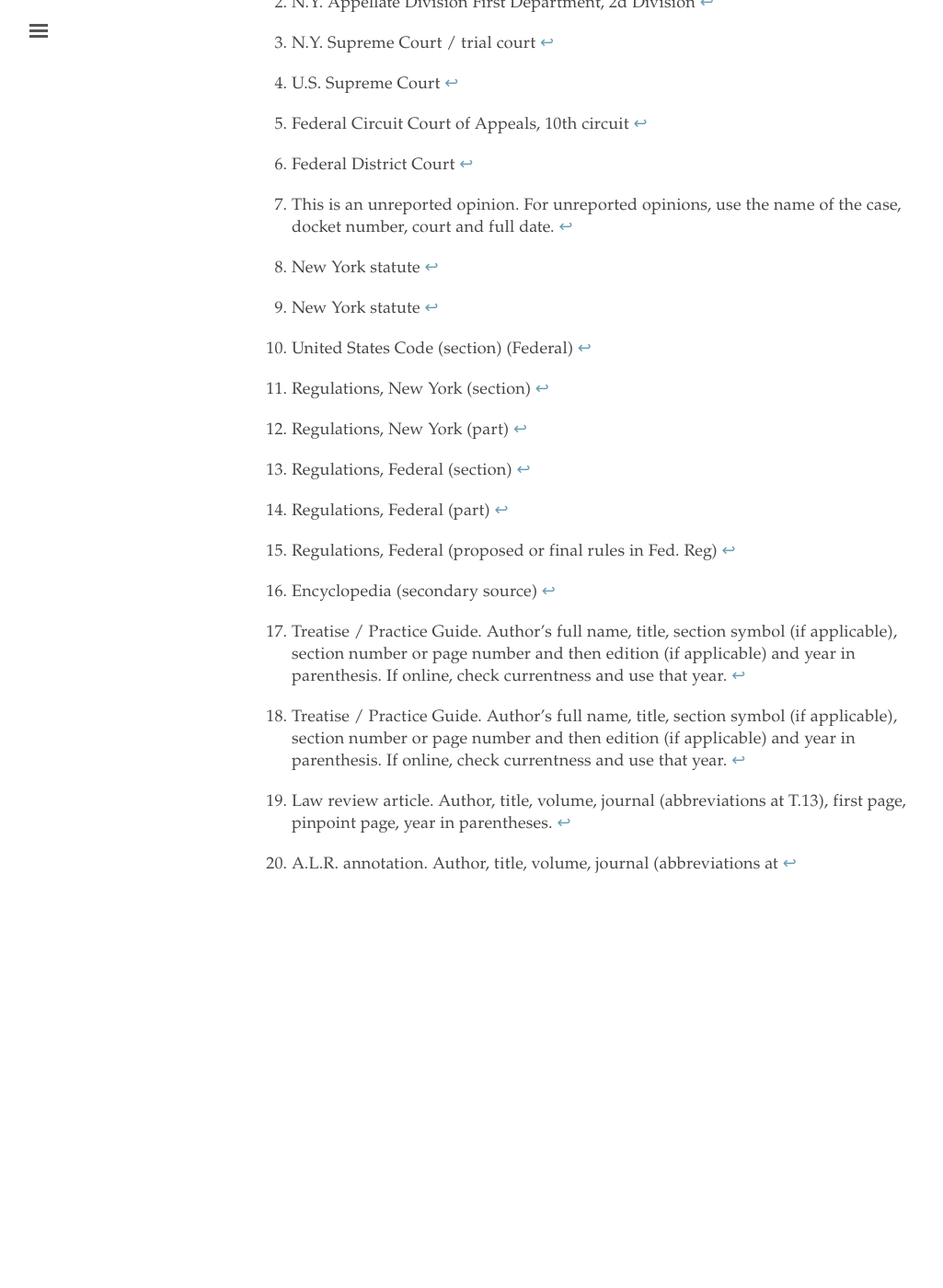
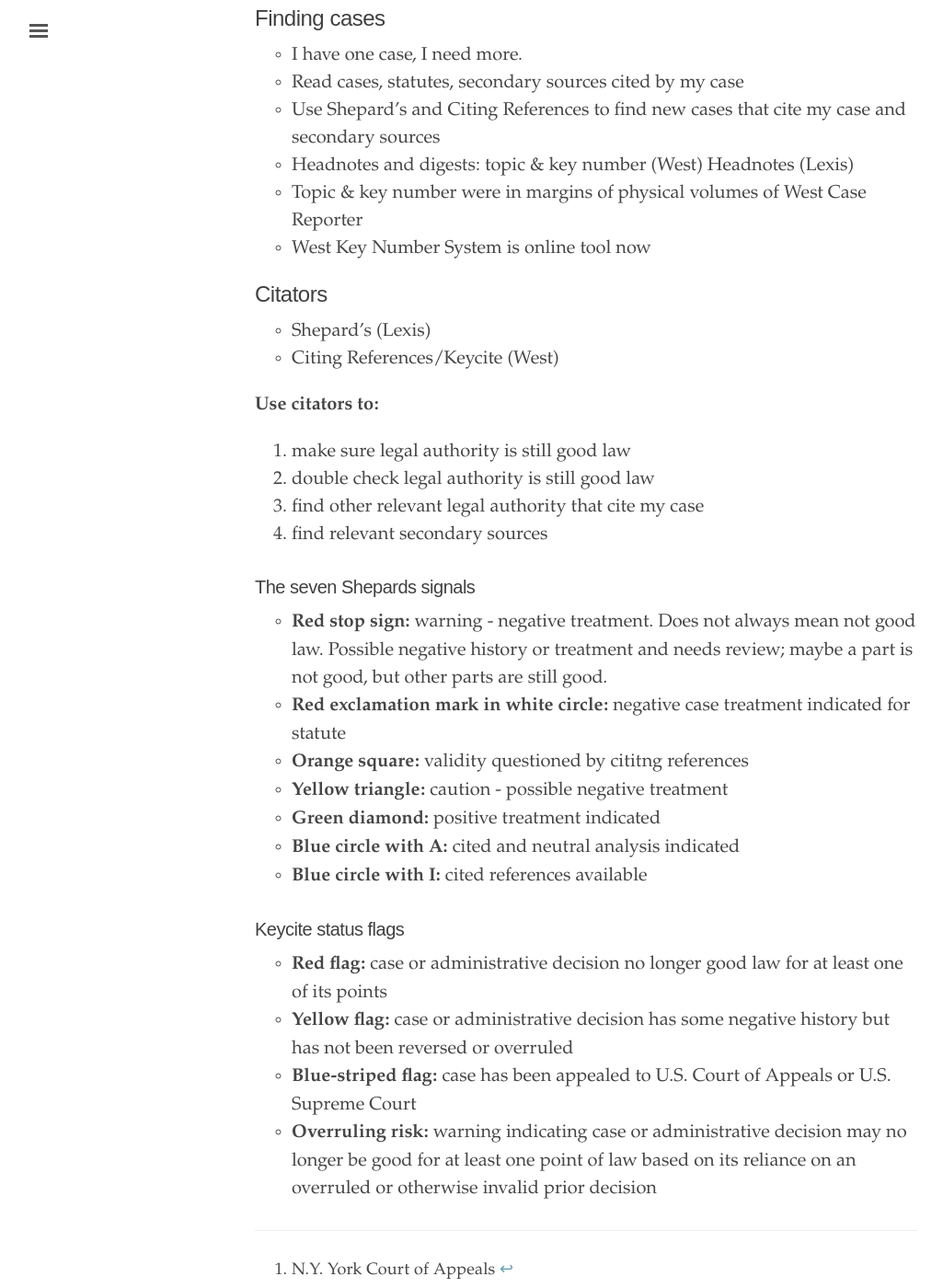
Before and after one commit to binipringle/legalresearch, a Jekyll site: the page built from _texts/0-section0.md, in a window 1280 px wide and 1400 px high, scrolled down 15501 px. Shown: the whole window at 92% size, without its empty margins (3-1028 px from the left). Built offline with Jekyll 4.4.1, drawn with Linux system fonts in a browser that asks for light colours; before the commit the page ends 16553 px from its top, so only the background shows below that; some of the changed text lies outside the part shown.

Commit message:
entered info from all slides

```diff
--- a/_texts/0-section0.md
+++ b/_texts/0-section0.md
@@ -77,27 +78,29 @@ Map: (1) U.S. Constitution > Art. 1 legislative branch (2) statutes / codes > Ar
 
 In order for a law to be binding, **it must be considered mandatory authority in the jurisdiction where the case is brought.**
 
-### Mandatory authority
+## Mandatory authority
 
 - statutes
 - administrative law
 - cases
 
-## Ideal case law
+### Ideal case law
 
 mandatory precedent
 
-<p style="margin-left:10%; margin-right:10%;">with similar facts</p>
+<p style="margin-left:10%; margin-right:10%;">on same issue,</p>
 
-<p style="margin-left:15%; margin-right:10%;">that is still good law</p>
+<p style="margin-left:15%; margin-right:10%;">with similar facts,</p>
 
-<p style="margin-left:20%; margin-right:10%;">with good legal reasoning</p>
+<p style="margin-left:20%; margin-right:10%;">that is still good law,</p>
 
-<p style="margin-left:25%; margin-right:10%;">that is often cited</p>
+<p style="margin-left:25%; margin-right:10%;">with good legal reasoning,</p>
 
-<p style="margin-left:30%; margin-right:10%;">and is relatively recent.</p>
+<p style="margin-left:30%; margin-right:10%;">that is often cited,</p>
 
-### Persuasive authority
+<p style="margin-left:35%; margin-right:10%;">and relatively recent.</p>
+
+## Persuasive authority
 
 Courts have discretion to consider non-mandatory primary and secondary sources as persuasive authority. Sometimes primary law sources from another jurisdiction can be used persuasively. Secondary sources can sometimes be used persuasively too. Both can play a role in situations such as:
 
@@ -107,6 +110,8 @@ Courts have discretion to consider non-mandatory primary and secondary sources a
 - challenging the validity of the laws themselves.
 
 ## Case authority - additional considerations
+
+Parts of cases become law when a case is binding
 
 ### Precedent - stare decisis
 
@@ -458,3 +463,45 @@ may identify and find those authorities for future research.” **Rule 1 of the
 [^19]: Law review article. Author, title, volume, journal (abbreviations at T.13), first page, pinpoint page, year in parentheses.
 [^20]: A.L.R. annotation. Author, title, volume, journal (abbreviations at
 T.13), first page, pinpoint page, year in parentheses.
+
+---
+
+## Finding cases
+
+- I have one case, I need more.
+- Read cases, statutes, secondary sources cited by my case
+- Use Shepard's and Citing References to find new cases that cite my case and secondary sources
+- Headnotes and digests: topic & key number (West) Headnotes (Lexis)
+- Topic & key number were in margins of physical volumes of West Case Reporter
+- West Key Number System is online tool now
+
+## Citators
+
+- Shepard's (Lexis)
+- Citing References/Keycite (West)
+
+**Use citators to:**
+
+1. make sure legal authority is still good law
+2. double check legal authority is still good law
+3. find other relevant legal authority that cite my case
+4. find relevant secondary sources
+
+### The seven Shepards signals
+
+- **Red stop sign:** warning - negative treatment. Does not always mean not good law. Possible negative history or treatment and needs review; maybe a part is not good, but other parts are still good.
+- **Red exclamation mark in white circle:** negative case treatment indicated for statute
+- **Orange square:** validity questioned by cititng references
+- **Yellow triangle:** caution - possible negative treatment
+- **Green diamond:** positive treatment indicated
+- **Blue circle with A:** cited and neutral analysis indicated
+- **Blue circle with I:** cited references available
+
+### Keycite status flags
+
+- **Red flag:** case or administrative decision no longer good law for at least one of its points
+- **Yellow flag:** case or administrative decision has some negative history but has not been reversed or overruled
+- **Blue-striped flag:** case has been appealed to U.S. Court of Appeals or U.S. Supreme Court
+- **Overruling risk:** warning indicating case or administrative decision may no longer be good for at least one point of law based on its reliance on an overruled or otherwise invalid prior decision
+
+---
```
Also changed, not shown: other parts of _texts/0-section0.md (+9 -8 lines), _texts/2-section2.md (+0 -1 lines), _texts/4-section4.md (+12 -16 lines).
